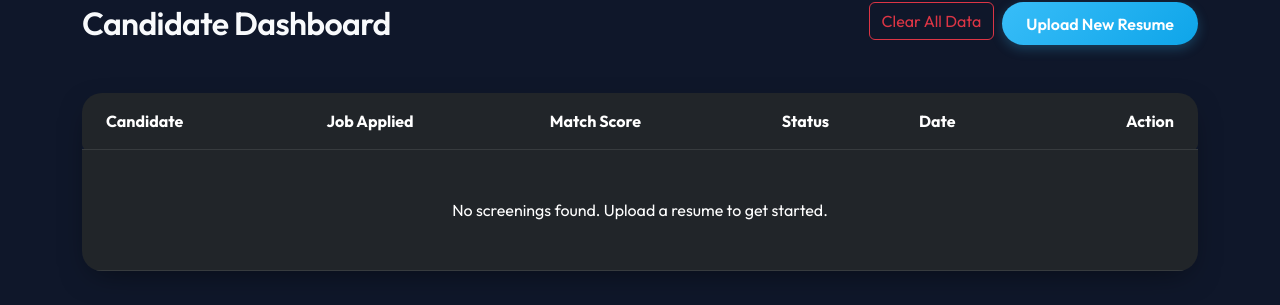
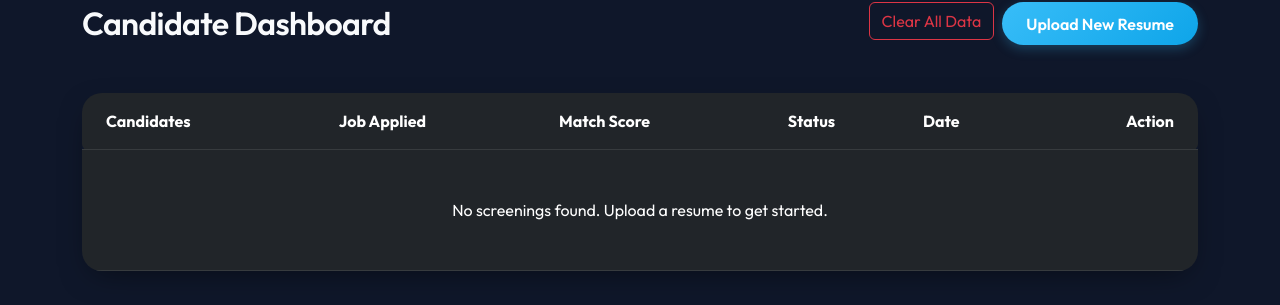
Before and after one commit to nd1990/ATS-Resume, a Django app: page /resumes/dashboard/ in a window 1280 px wide. Shown: the part 125-430 px from the top of the page. Run offline with Django 5.2, Linux system fonts and the light colour scheme; data that the repository does not hold is empty.

Commit message:
Update candidates column header in resume list

```diff
--- a/resumes/templates/resumes/resume_list.html
+++ b/resumes/templates/resumes/resume_list.html
@@ -18,7 +18,7 @@
         <table class="table table-dark table-hover align-middle mb-0" style="background-color: transparent;">
             <thead class="bg-card-bg">
                 <tr>
-                    <th class="py-3 ps-4 rounded-start">Candidate</th>
+                    <th class="py-3 ps-4 rounded-start">Candidates</th>
                     <th class="py-3">Job Applied</th>
                     <th class="py-3">Match Score</th>
                     <th class="py-3">Status</th>
```
